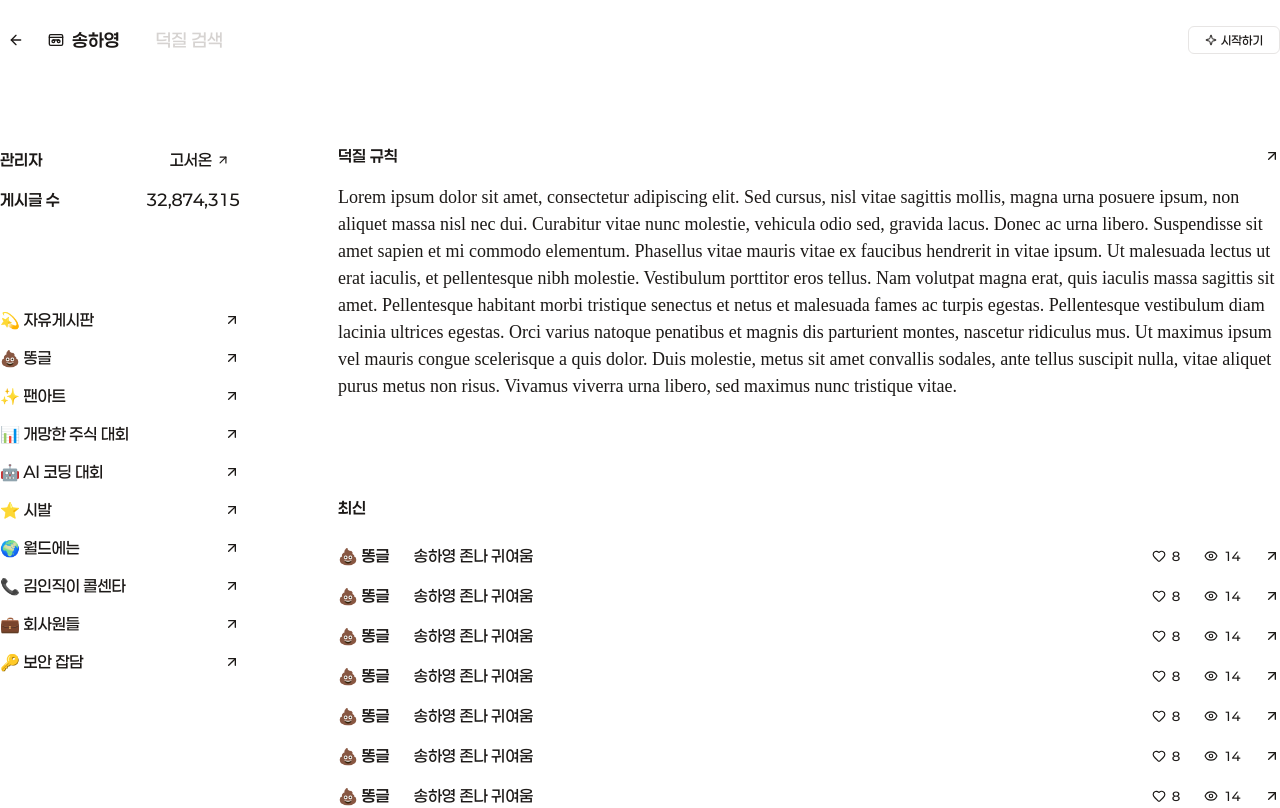
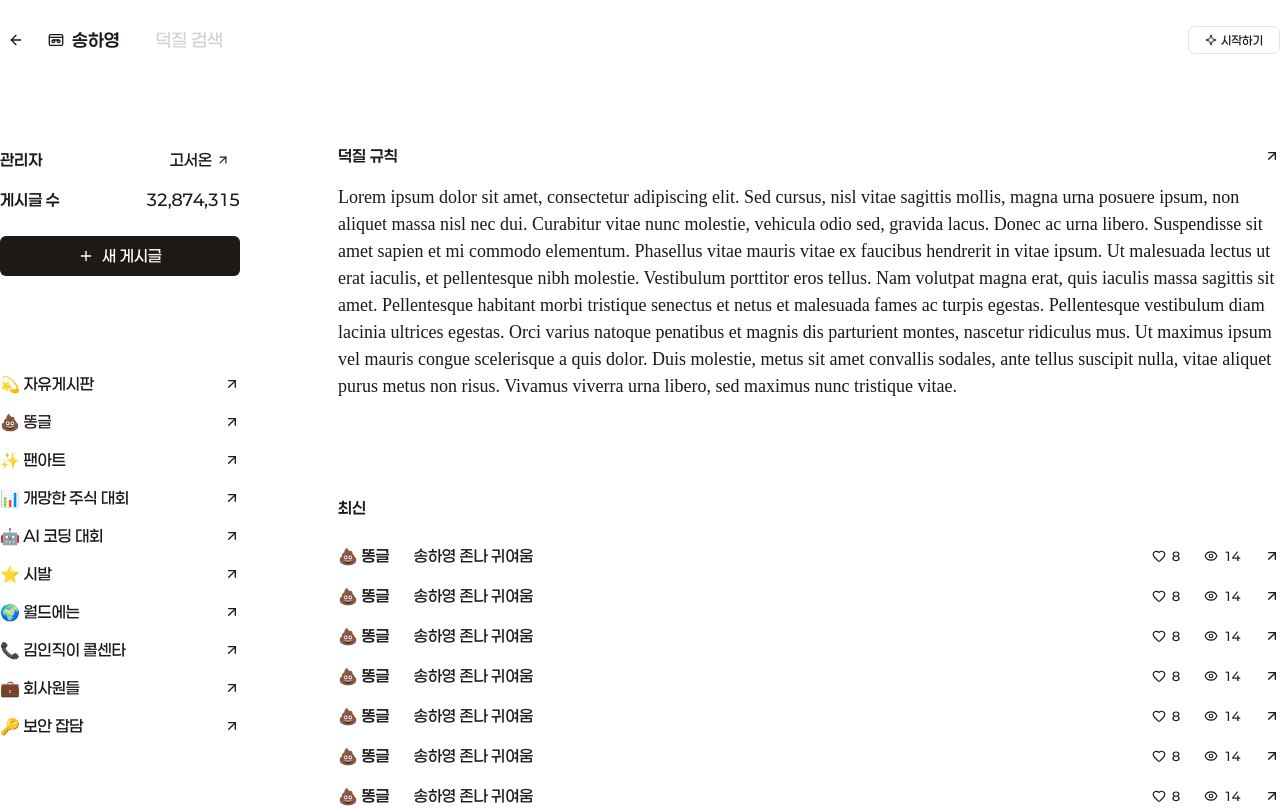
Before and after one commit to duckduckkkung/web, a Next.js app: page /fans/1/board in a window 1280 px wide. Shown: the top 808 px of the page. Built offline with nearby package versions, Linux system fonts and the light colour scheme; a web font is replaced by a local one.

Commit message:
[feat] (under-development) 커뮤니티 게시글 생성/수정

```diff
--- a/src/shared/components/board-sidebar.tsx
+++ b/src/shared/components/board-sidebar.tsx
@@ -1,4 +1,9 @@
-import { ArrowUpRightIcon, PencilIcon, Trash2Icon } from "lucide-react";
+import {
+    ArrowUpRightIcon,
+    PencilIcon,
+    PlusIcon,
+    Trash2Icon,
+} from "lucide-react";
 import { useRouter } from "next/navigation";
 
 import { Button } from "./button";
@@ -156,6 +161,7 @@ export const BoardSidebar = ({ fan }: BoardSidebarProps) => {
                         </div>
                     </>
                 ) : (
+                    <>
                         <div className="flex flex-col gap-[12px]">
                             <div className="flex justify-between items-center">
                                 <span className="font-p-semibold text-[16px] text-stone-900">
@@ -187,6 +193,25 @@ export const BoardSidebar = ({ fan }: BoardSidebarProps) => {
                                 </span>
                             </div>
                         </div>
+
+                        <Button
+                            type="lg"
+                            variants="black"
+                            icons={[
+                                {
+                                    float: "left",
+                                    component: (
+                                        <PlusIcon
+                                            size={16}
+                                            className="stroke-white"
+                                        />
+                                    ),
+                                },
+                            ]}
+                        >
+                            새 게시글
+                        </Button>
+                    </>
                 )}
             </div>
 
```
Lines whose indentation alone changed are shown as unchanged.
